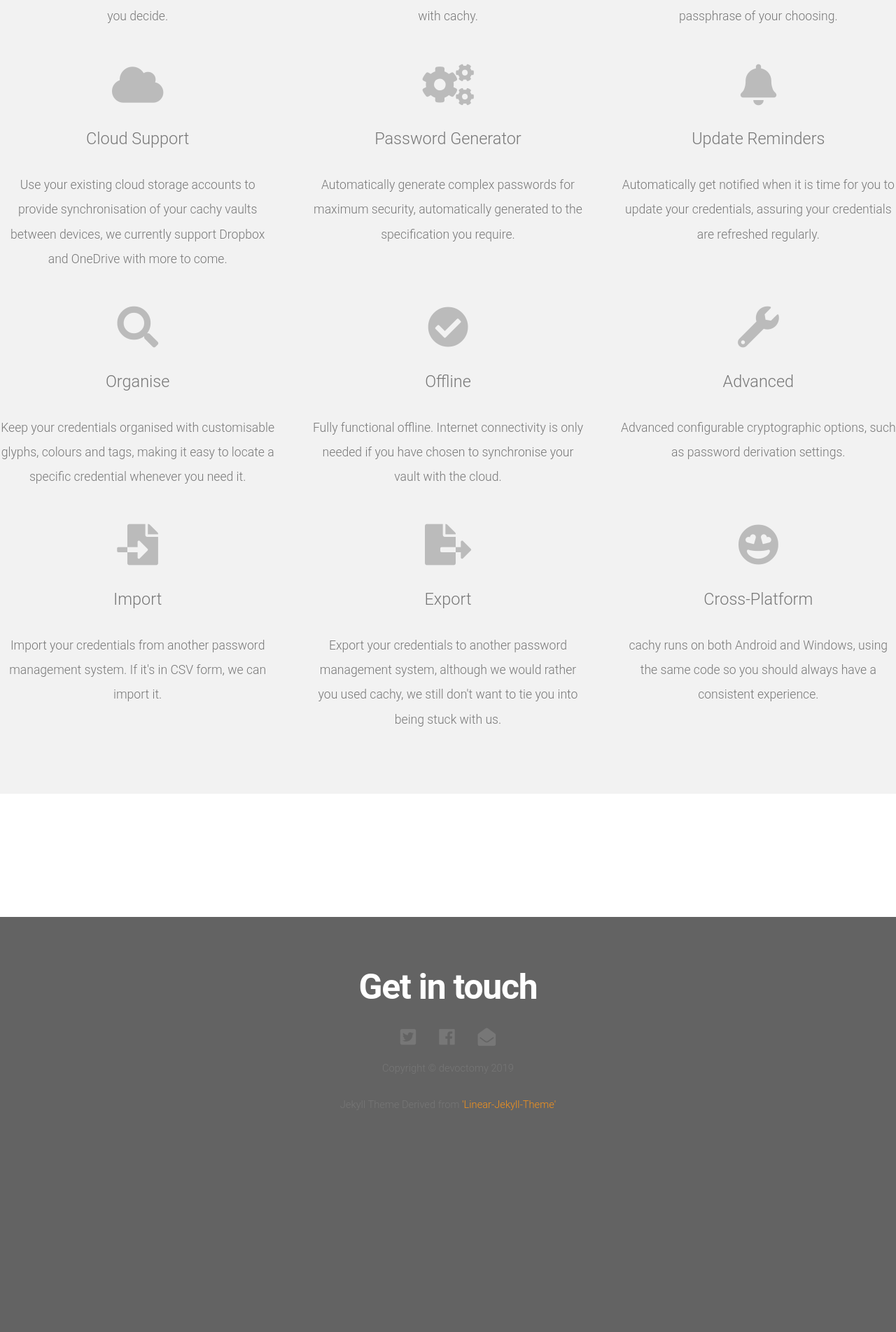
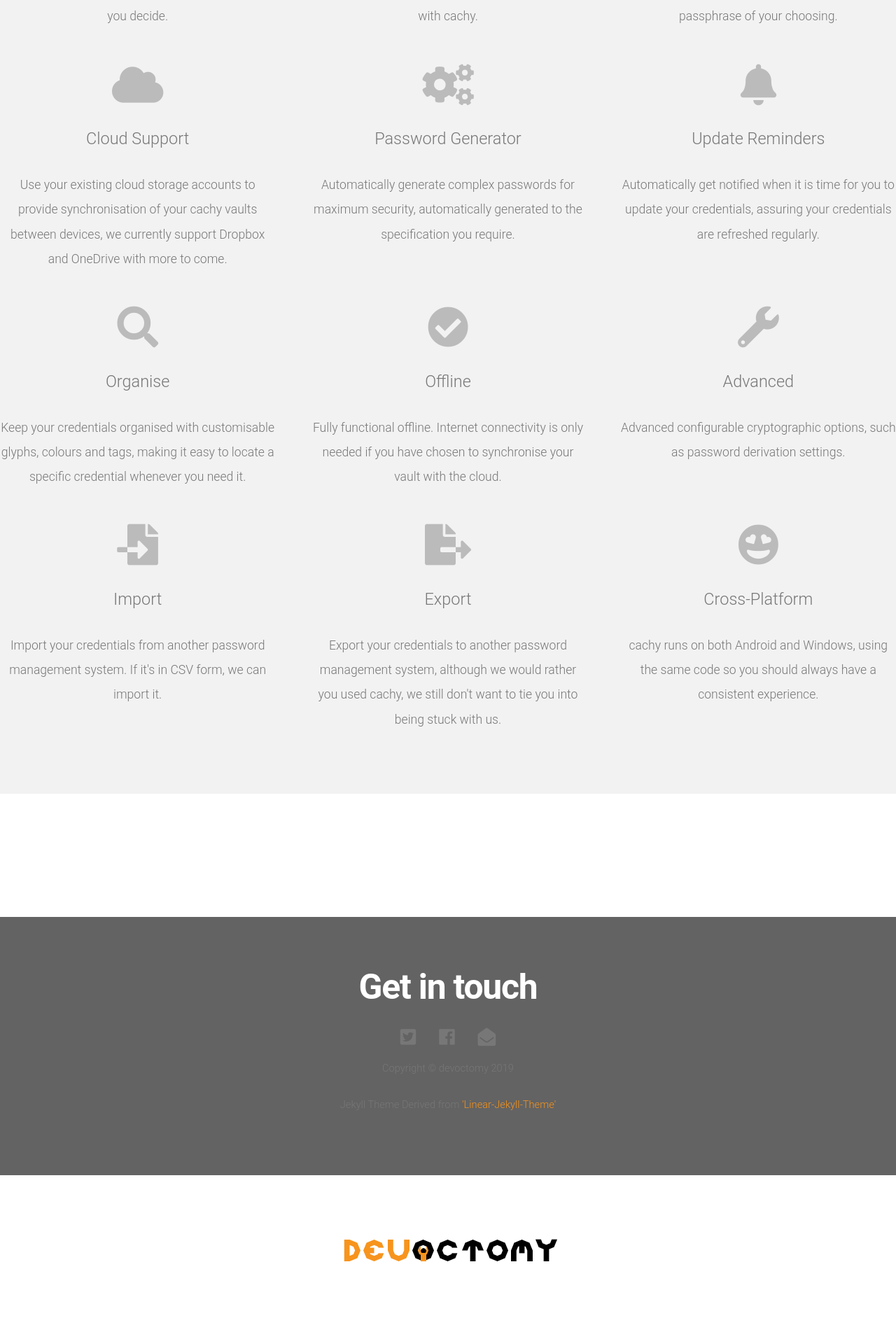
Before and after one commit to devoctomy/cachy.me, a Jekyll site: the page built from index.html, in a window 1280 px wide. Shown: the part 1153-3056 px from the top of the page at 70% size. Built offline with Jekyll 4.4.1, drawn with Linux system fonts in a browser that asks for light colours; nearby versions of some CDN libraries; before the commit the page ends 2832 px from its top, so only the background shows below that.

Commit message:
Added devoctomy logo to the bottom of the page

```diff
--- a/_layouts/default.html
+++ b/_layouts/default.html
@@ -32,5 +32,11 @@
 			Jekyll Theme Derived from <a href="https://github.com/old-jekyll-templates/Linear-Jekyll-Theme">'Linear-Jekyll-Theme'</a>
 		</div>
 	</div>
+
+	<div id="subfooter">
+		<div class="container">
+			<img class="icon" src="/assets/images/devoctomy_logo_small.png"></img>
+		</div>
+	</div>
 </body>
 </html>
--- a/assets/css/style-desktop.css
+++ b/assets/css/style-desktop.css
@@ -80,6 +80,15 @@ header .byline
 }
 
 /*********************************************************************************/
+/* SubFooter                                                                        */
+/*********************************************************************************/
+
+#subfooter
+{
+	padding: 6em 0em;
+}
+
+/*********************************************************************************/
 /* Featured                                                                      */
 /*********************************************************************************/
 
--- a/assets/css/style.css
+++ b/assets/css/style.css
@@ -100,6 +100,11 @@ header .byline
 footer
 {
 	margin-top: 1em;
+}
+
+subfooter
+{
+	margin-top: 1em;;
 }
 
 br.clear
@@ -470,6 +475,22 @@ ul.contact li a:hover
 }
 
 /*********************************************************************************/
+/* Sub-Footer                                                                        */
+/*********************************************************************************/
+
+#subfooter
+{
+	background: white;
+	position: relative;
+	text-align: center;
+}
+
+#subfooter header .byline
+{
+	color: white;
+}
+
+/*********************************************************************************/
 /* Copyright                                                                     */
 /*********************************************************************************/
 
```
Also changed, not shown: assets/css/style-mobile.css (+9 -0 lines), assets/images/devoctomy_logo_small.png (added).
